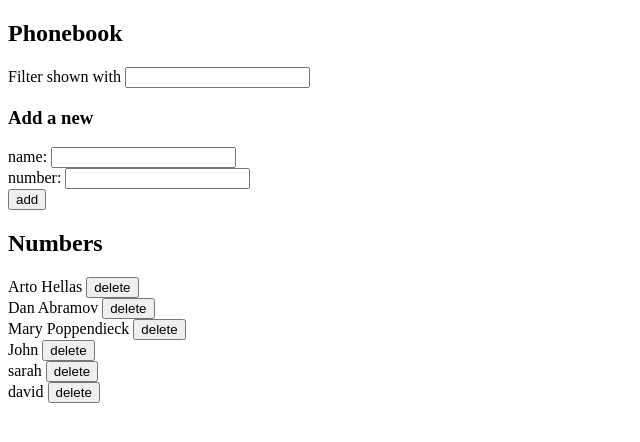
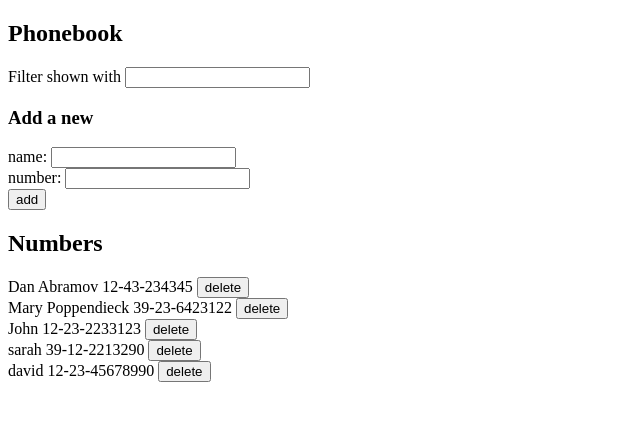
Before and after one commit to kranthi8563/Full-Stack-Open, a React (Vite) app in the folder Part2/phonebook/: page / in a window 1280 px wide. Shown: the top 442 px of the page, without its empty margins (0-640 px from the left). Built offline with nearby package versions, Linux system fonts and the light colour scheme; data requests are answered from the project's data file.

Commit message:
Exercise 2.15

```diff
--- a/Part2/phonebook/db.json
+++ b/Part2/phonebook/db.json
@@ -1,10 +1,5 @@
 {
   "persons": [
-    {
-      "name": "Arto Hellas",
-      "number": "040-123456",
-      "id": "1"
-    },
     {
       "name": "Dan Abramov",
       "number": "12-43-234345",
@@ -18,7 +13,7 @@
     {
       "id": "5",
       "name": "John",
-      "number": "12-23-2364154"
+      "number": "12-23-2233123"
     },
     {
       "id": "6",
--- a/Part2/phonebook/src/App.jsx
+++ b/Part2/phonebook/src/App.jsx
@@ -16,20 +16,44 @@ const App = () => {
       setPersons(initialPersons)
     })
   }, [])
-
-const addName=(event)=>{
-  event.preventDefault()
-  if (persons.some(person => person.name === newName) || persons.some(person=>person.num===newNumber)) {
-  alert(`${newName} or ${newNumber} is already added to phonebook`);
-  return;
-}
-    const personObject = { name: newName, number: newNumber }
+  const updatePerson = (personExists) => {
+    const updatedPerson = { ...personExists, number: newNumber }
+    personService.update(updatedPerson.id, updatedPerson).then(returnedPerson => {
+      setPersons(persons.map(person => person.id === returnedPerson.id ? returnedPerson : person))
+    })
+    setNewName("")
+    setNewNumber("")
+  }
+  const createPerson = () => {
+   const personObject = { name: newName, number: newNumber }
      personService.create(personObject).then(returnedPerson => {
       setPersons(persons.concat(returnedPerson))
       setNewName("")
       setNewNumber("")
     })
-}
+
+  }
+
+const addName=(event)=>{
+  event.preventDefault()
+    if (newName.length === 0 || newNumber.length === 0) {
+      alert("Empty name or number. Please fill all the details.")
+      return;
+    }
+    const personExists = persons.find((person) => person.name.toLowerCase() == newName.toLowerCase())
+    if (personExists) {
+      if (!confirm(`${personExists.name} is already added to phonebook, replace the old number with a new one?`)) {
+        setNewName("")
+        setNewNumber("")
+        return;
+      }
+      updatePerson(personExists)
+      return;
+    }
+    createPerson()
+  }
+
+
    const handleSearch = (event) => {
         const searchQuery = event.target.value;
         const filteredPersonsArray = persons.filter((person) => person.name.toLowerCase().includes(searchQuery.toLowerCase()))
@@ -41,7 +65,7 @@ const addName=(event)=>{
 
       personService.remove(id).then(returnedPerson => {
         setPersons(persons.filter(person => person.id !== id))
-        setSearchResults(searchResults.filter(person => person.id !== id))
+        setSearchTerm(searchTerm.filter(person => person.id !== id))
       })
     }
 }
@@ -56,9 +80,9 @@ const addName=(event)=>{
       <h3>Add a new</h3>
      <AddPerson addName={addName} newName={newName} newNumber={newNumber} setNewName={setNewName} setNewNumber={setNewNumber} />
       <h2>Numbers</h2>
-     <div>
+
        <DisplayPersons persons={persons} onDelete={onDelete} />
-      </div>
+
     </div>
   )
 }
--- a/Part2/phonebook/src/components/DisplayPerson.jsx
+++ b/Part2/phonebook/src/components/DisplayPerson.jsx
@@ -1,7 +1,7 @@
-const DisplayPerson=({person,onDelete})=>{
-    return(
-        <div>{person.name} {person.num}   <button onClick={() => onDelete(person.id)}>delete</button> </div>
-    )
+    const DisplayPerson=({person,onDelete})=>{
+        return(
+            <div>{person.name} {person.number}   <button onClick={() => onDelete(person.id)}>delete</button> </div>
+        )
 
-}
-export default DisplayPerson
+    }
+    export default DisplayPerson
--- a/Part2/phonebook/src/services/person.js
+++ b/Part2/phonebook/src/services/person.js
@@ -13,4 +13,9 @@ const remove = (id) => {
   return axios.delete(`${baseUrl}/${id}`).then(response => response.data)
 }
 
-export default {getAll,create,remove}
+const update = (id, personObject) => {
+  return axios.put(`${baseUrl}/${id}`, personObject).then(response => response.data)
+}
+
+
+export default {getAll,create,remove,update}
```
